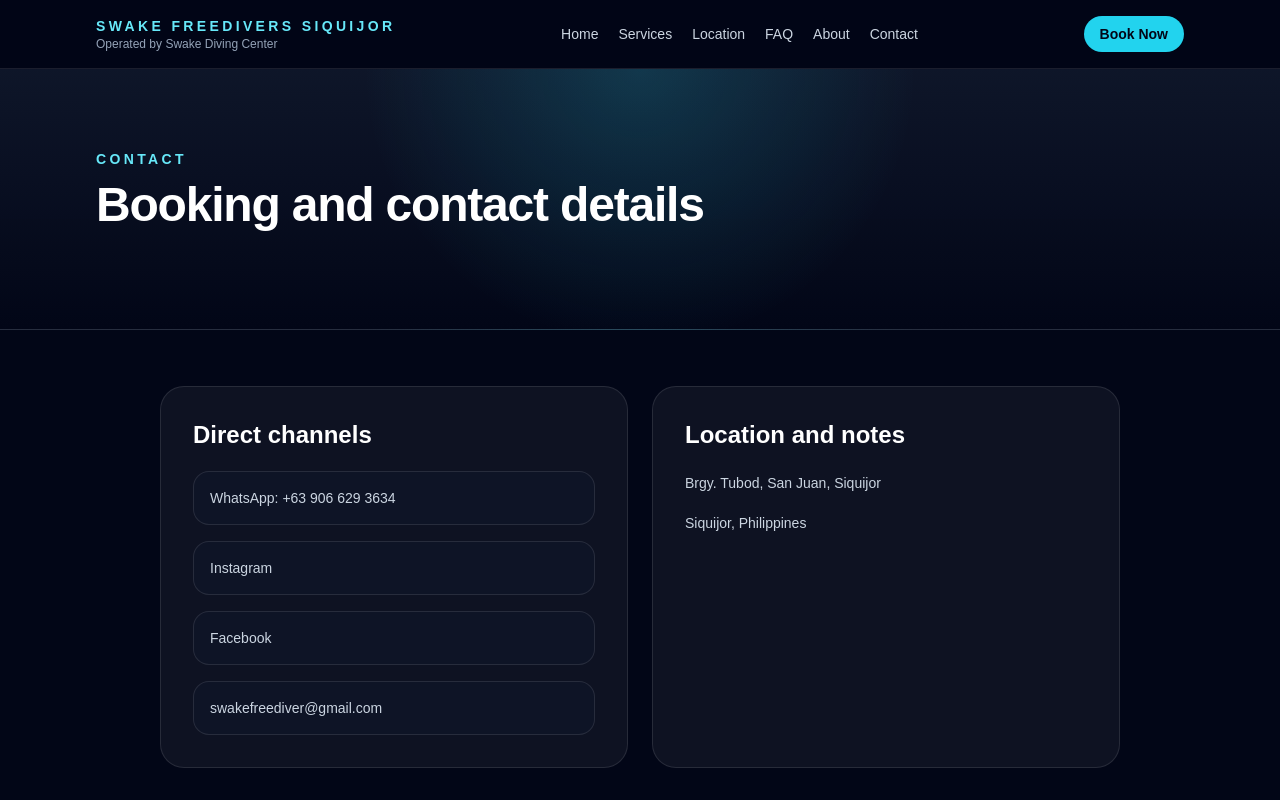
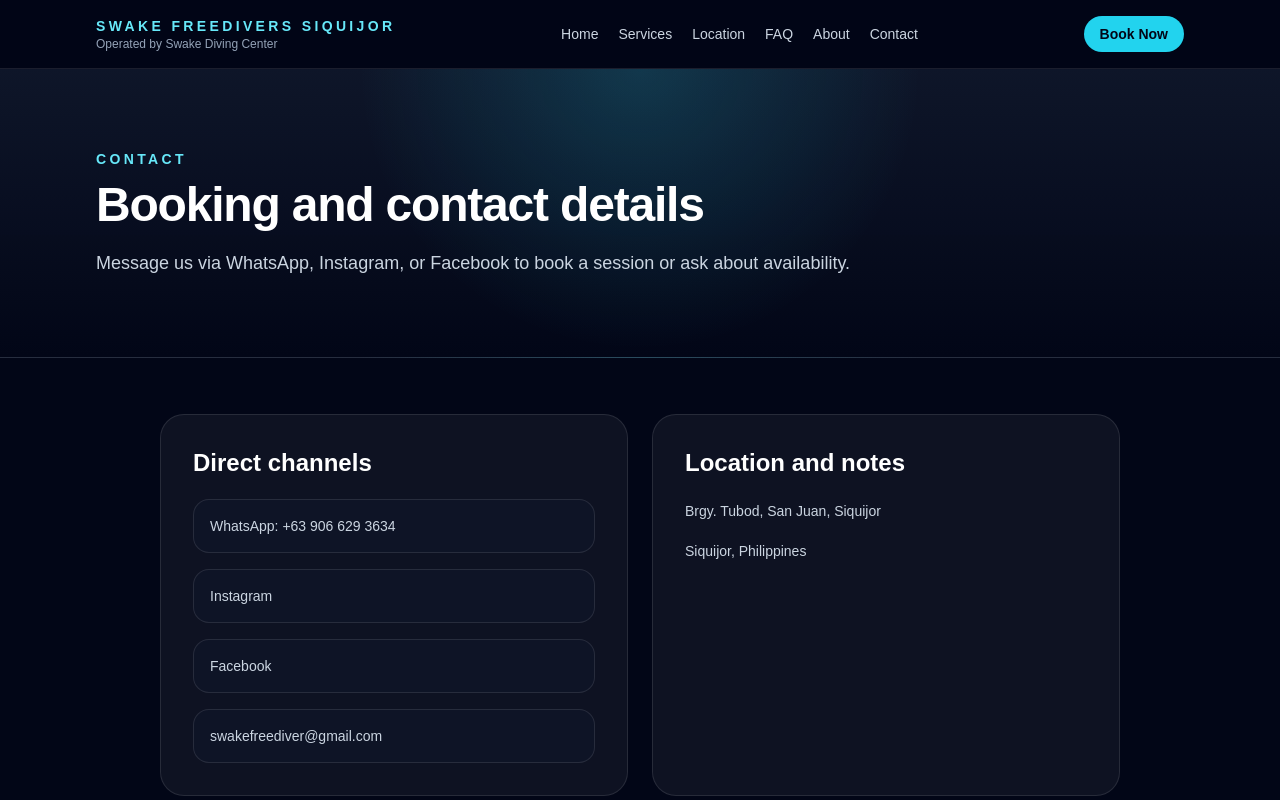
Before and after one commit to cbmserino-cyber/swake-diving-center, a Next.js app: page /contact in a window 1280 px wide. Shown: the top 800 px of the page. Built offline with nearby package versions, Linux system fonts and the light colour scheme.

Commit message:
Update page.tsx

```diff
--- a/app/contact/page.tsx
+++ b/app/contact/page.tsx
@@ -4,7 +4,7 @@
 
 export const metadata: Metadata = {
   title: "Contact",
-  description: "Contact Swake Freedivers Siquijor through WhatsApp, Instagram, Facebook, or email.",
+  description: "Message Swake Freedivers Siquijor through WhatsApp, Instagram, Facebook, or email.",
   alternates: { canonical: "/contact" },
 };
 
@@ -14,7 +14,7 @@
       <PageHero
         eyebrow="Contact"
         title="Booking and contact details"
-        description=""
+        description="Message us via WhatsApp, Instagram, or Facebook to book a session or ask about availability."
       />
 
       <section className="mx-auto max-w-5xl px-6 py-14 lg:px-8">
```
